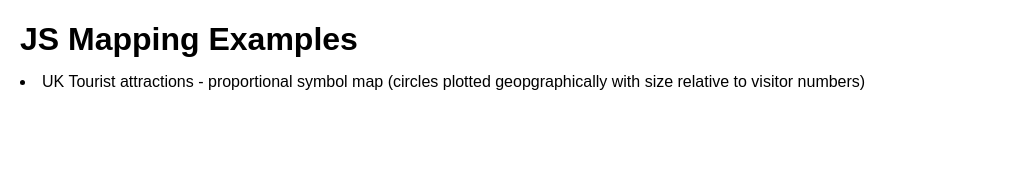
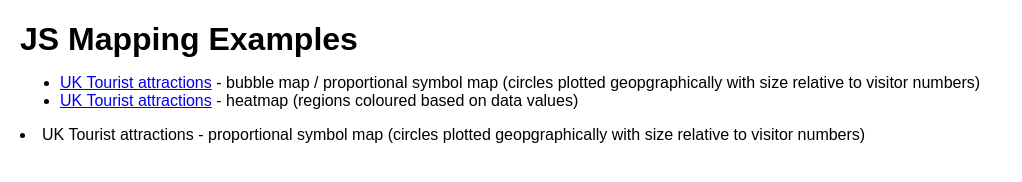
Before and after one commit to birchallchris/mapping-data, a plain HTML site: page index.html in a window 1280 px wide. Shown: the whole page, without its empty margins (0-1022 px from the left). Drawn offline with Linux system fonts and the light colour scheme.

Commit message:
Add navigation links for UK Tourist attractions

```diff
--- a/index.html
+++ b/index.html
@@ -16,6 +16,10 @@
 </head>
 <body>
     <h1>JS Mapping Examples</h1>
+    <ul>
+        <li><a href="attractions.html">UK Tourist attractions</a> - bubble map / proportional symbol map (circles plotted geopgraphically with size relative to visitor numbers)</li>
+        <li><a href="heatmap.html">UK Tourist attractions</a> - heatmap (regions coloured based on data values)</li>
+    </ul>
     <li>UK Tourist attractions - proportional symbol map (circles plotted geopgraphically with size relative to visitor numbers)</li>
 
 </body>
```
